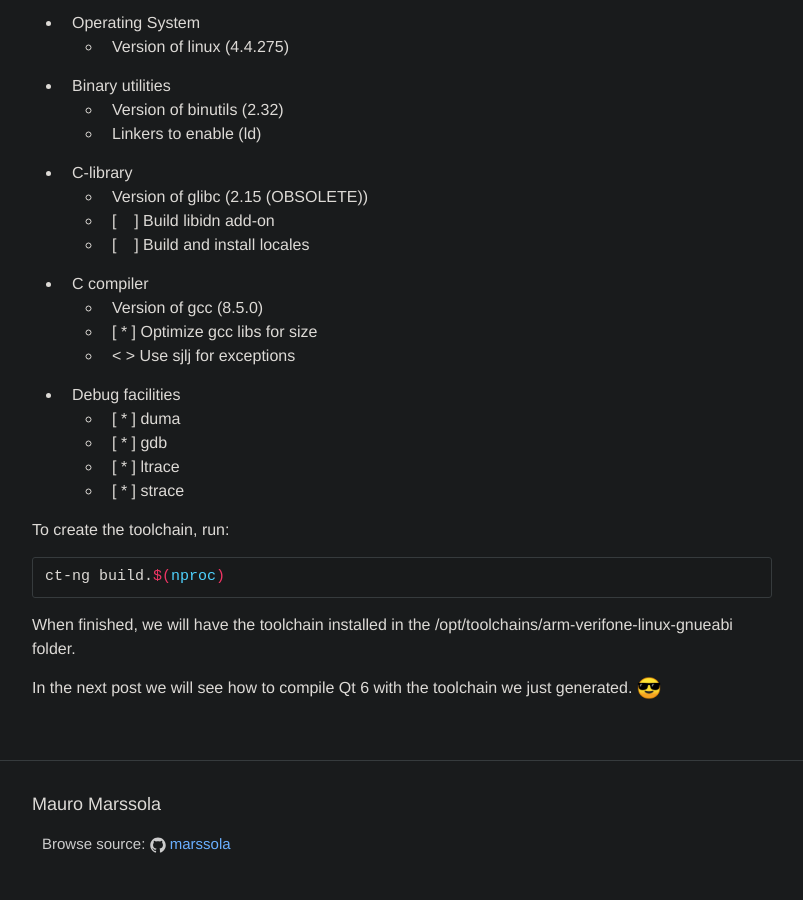
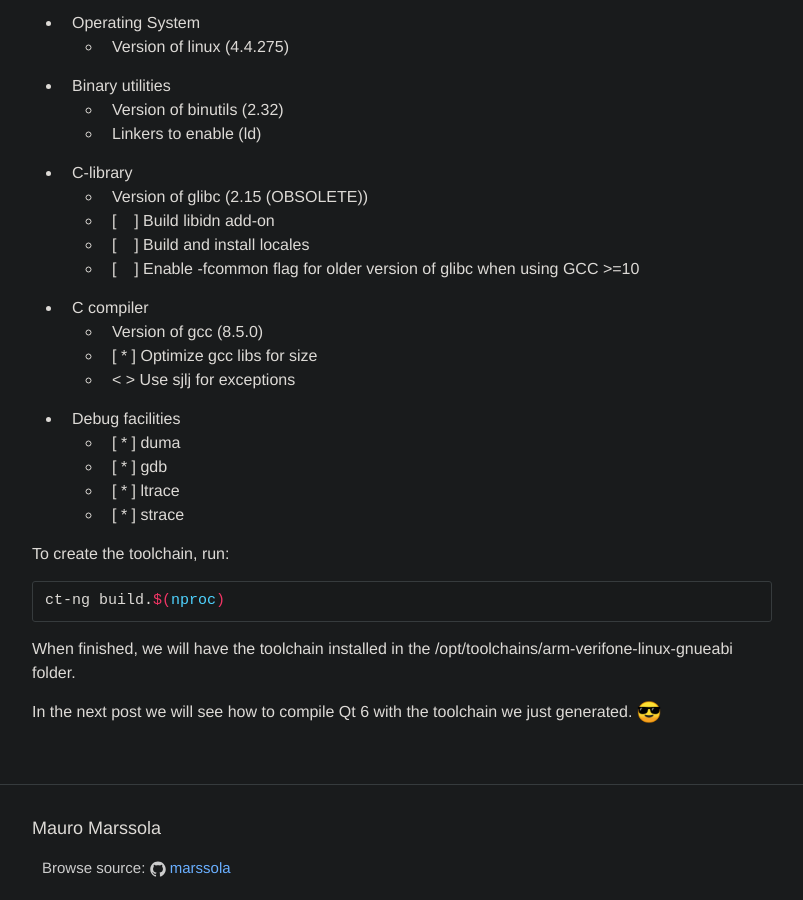
Before and after one commit to marssola/marssola.github.io, a Jekyll site: the page built from _posts/2021-07-19-qt6-cross-compiled-part1.md, in a window 1280 px wide and 900 px high, scrolled down 3854 px. Shown: the whole window, without its empty margins (238-1041 px from the left). Built offline with Jekyll 4.4.1, drawn with Linux system fonts in a browser that asks for light colours.

Commit message:
Post adjustments

```diff
--- a/_posts/2021-07-19-qt6-cross-compiled-part1.md
+++ b/_posts/2021-07-19-qt6-cross-compiled-part1.md
@@ -168,6 +168,7 @@ With the command above, we will change the following options:
   * Version of glibc (2.15 (OBSOLETE))
   * [&nbsp;&nbsp;&nbsp;&nbsp;] Build libidn add-on
   * [&nbsp;&nbsp;&nbsp;&nbsp;] Build and install locales
+  * [&nbsp;&nbsp;&nbsp;&nbsp;] Enable -fcommon flag for older version of glibc when using GCC >=10
 * C compiler
   * Version of gcc (8.5.0)
   * [ * ] Optimize gcc libs for size
```
